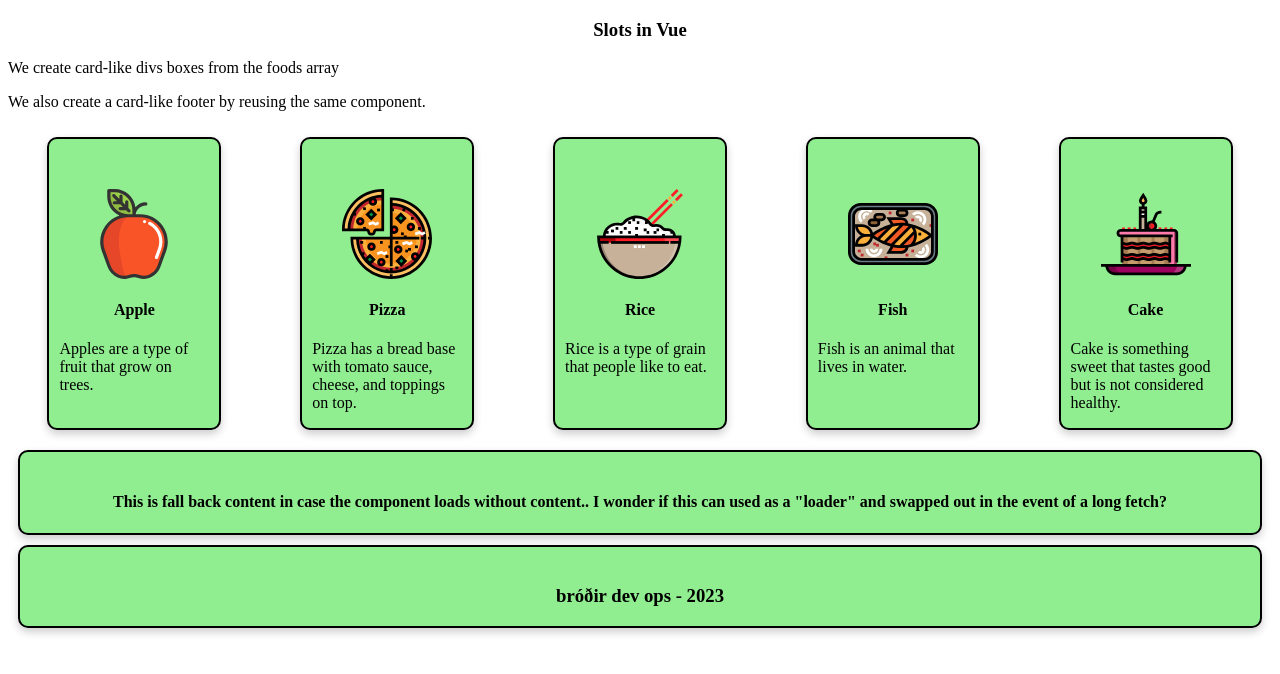
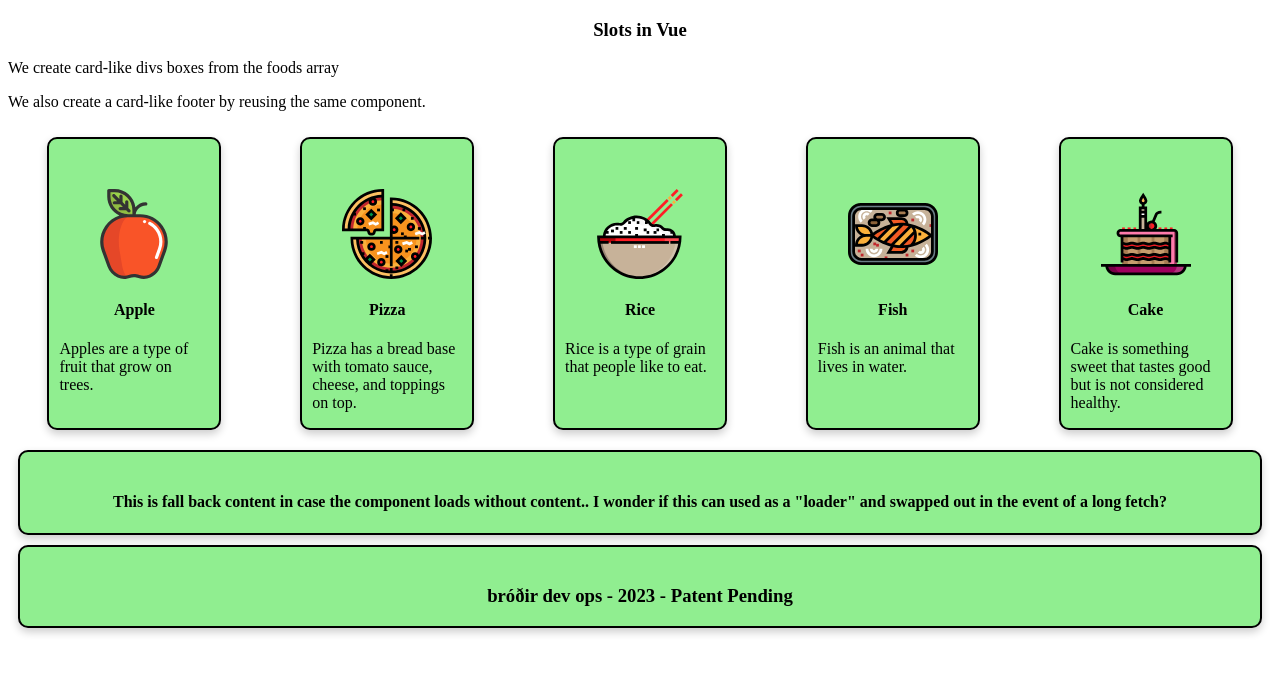
Before and after one commit to jonellwood/vue-tut-w3, a Vue app in the folder firstsfc/: page / in a window 1280 px wide. Shown: the top 674 px of the page. Built offline with nearby package versions, Linux system fonts and the light colour scheme.

Commit message:
v-slot & scoped slots done

```diff
--- a/firstsfc/src/App.vue
+++ b/firstsfc/src/App.vue
@@ -13,7 +13,7 @@
   <slot-comp></slot-comp>
   <footer>
     <slot-comp>
-      <h3>bróðir dev ops - 2023</h3>
+      <h3>bróðir dev ops - 2023 - Patent Pending</h3>
     </slot-comp>
   </footer>
 </template>
```
